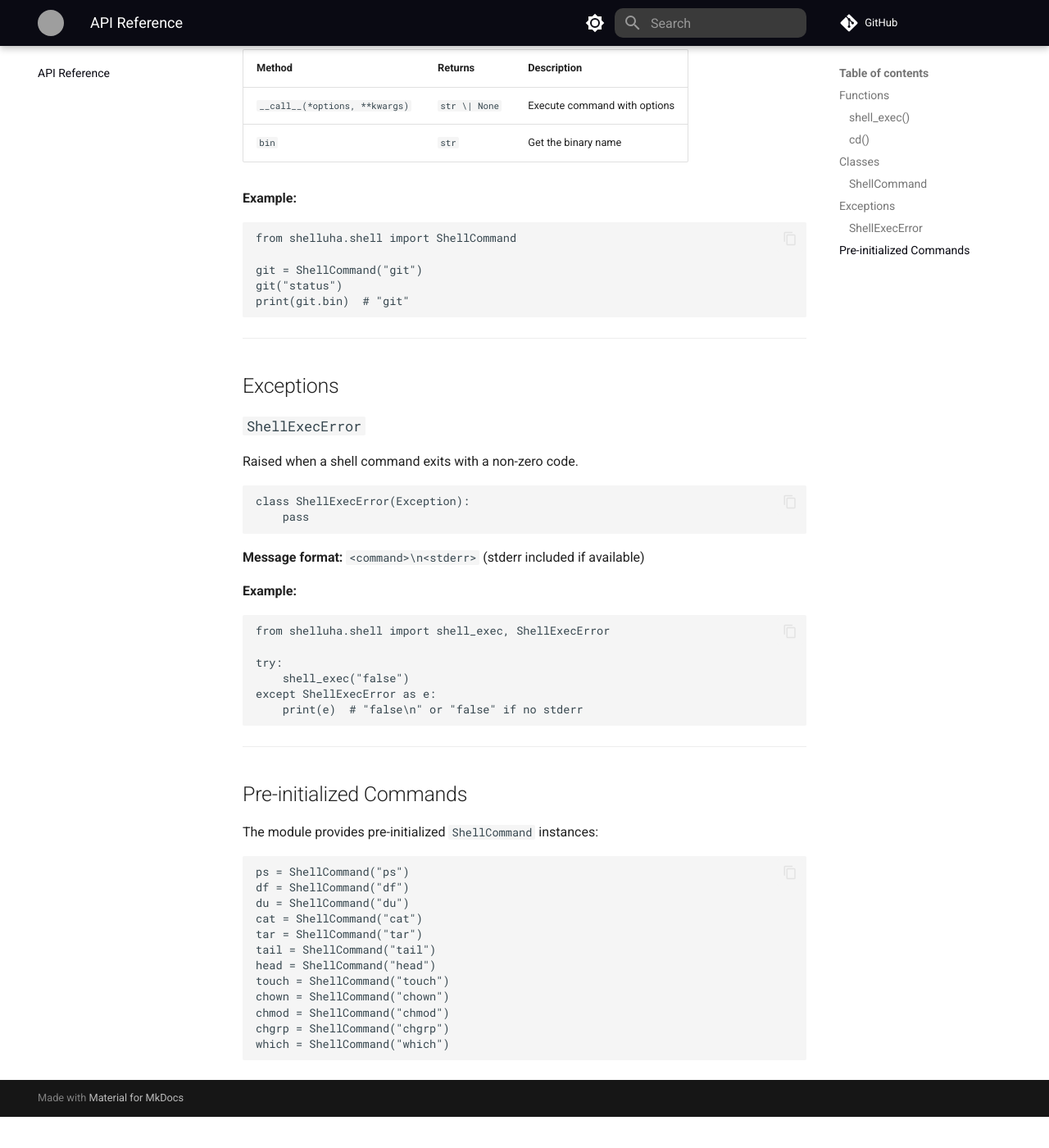
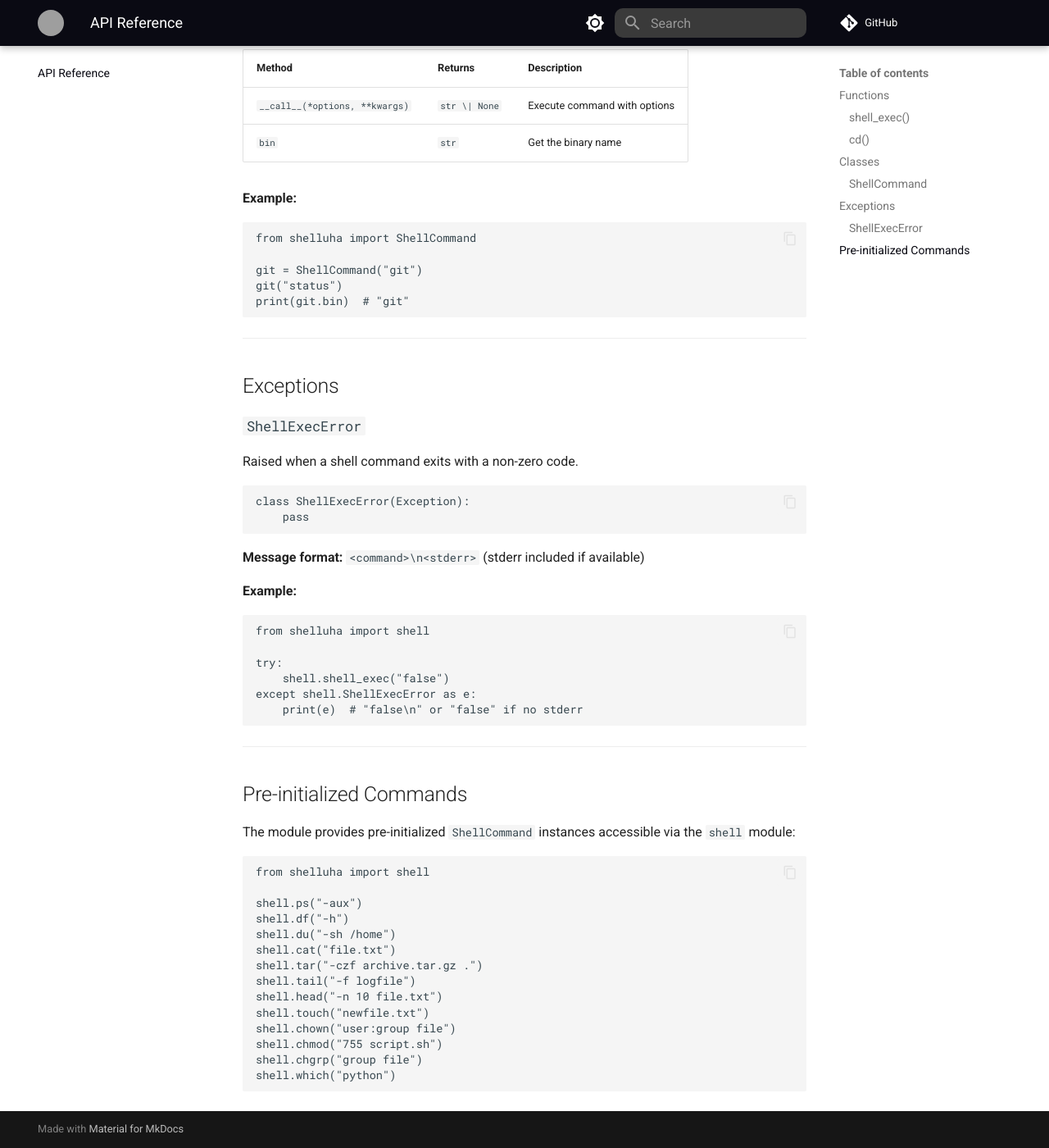
Before and after one commit to qarium/shelluha, an MkDocs documentation site: the page built from docs/api-reference.md, in a window 1280 px wide and 1400 px high, scrolled down 2417 px. Shown: the whole window at 82% size. Built offline with MkDocs 1.6.1 and Material for MkDocs 9.7.7, drawn with Linux system fonts in a browser that asks for light colours; comment, search, counter and statistics services are not loaded; before the commit the page ends 3779 px from its top, so only the background shows below that; some of the changed text lies outside the part shown; grey boxes are pictures that could not be loaded.

Commit message:
upd docs

````diff
--- a/docs/api-reference.md
+++ b/docs/api-reference.md
@@ -42,9 +42,9 @@
 **Example:**
 
 ```python
-from shelluha.shell import shell_exec
+from shelluha import shell
 
-output = shell_exec("ls -la", cwd="/tmp")
+output = shell.shell_exec("ls -la", cwd="/tmp")
 ```
 
 ---
@@ -67,9 +67,9 @@
 **Example:**
 
 ```python
-from shelluha.shell import cd
+from shelluha import shell
 
-with cd("/tmp"):
+with shell.cd("/tmp"):
     # Working directory is /tmp
     pass
 # Working directory restored
@@ -132,11 +132,11 @@
 **Example:**
 
 ```python
-from shelluha.shell import shell_exec, ShellExecError
+from shelluha import shell
 
 try:
-    shell_exec("false")
-except ShellExecError as e:
+    shell.shell_exec("false")
+except shell.ShellExecError as e:
     print(e)  # "false\n" or "false" if no stderr
 ```
 
@@ -144,19 +144,21 @@
 
 ## Pre-initialized Commands
 
-The module provides pre-initialized `ShellCommand` instances:
+The module provides pre-initialized `ShellCommand` instances accessible via the `shell` module:
 
 ```python
-ps = ShellCommand("ps")
-df = ShellCommand("df")
-du = ShellCommand("du")
-cat = ShellCommand("cat")
-tar = ShellCommand("tar")
-tail = ShellCommand("tail")
-head = ShellCommand("head")
-touch = ShellCommand("touch")
-chown = ShellCommand("chown")
-chmod = ShellCommand("chmod")
-chgrp = ShellCommand("chgrp")
-which = ShellCommand("which")
+from shelluha import shell
+
+shell.ps("-aux")
+shell.df("-h")
+shell.du("-sh /home")
+shell.cat("file.txt")
+shell.tar("-czf archive.tar.gz .")
+shell.tail("-f logfile")
+shell.head("-n 10 file.txt")
+shell.touch("newfile.txt")
+shell.chown("user:group file")
+shell.chmod("755 script.sh")
+shell.chgrp("group file")
+shell.which("python")
 ```
````
Also changed, not shown: other parts of docs/api-reference.md (+1 -1 lines), README.md (+4 -4 lines), docs/getting-started.md (+19 -19 lines), docs/index.md (+4 -4 lines).
